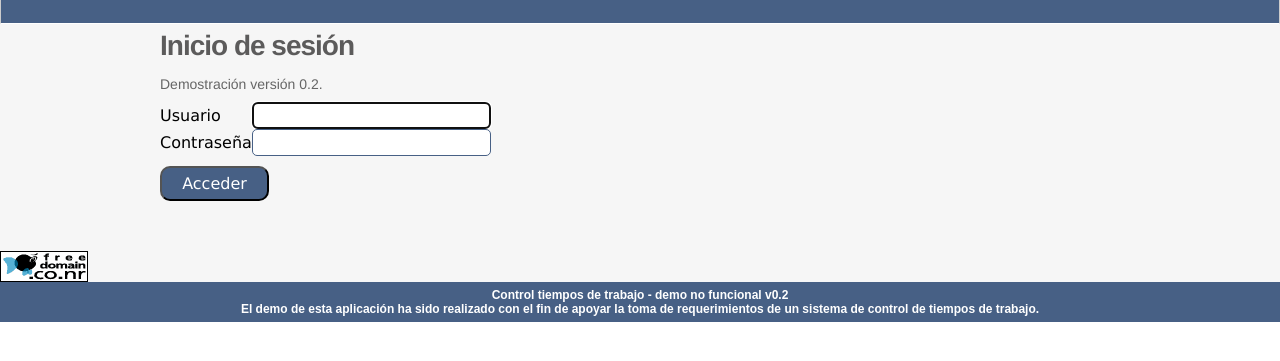
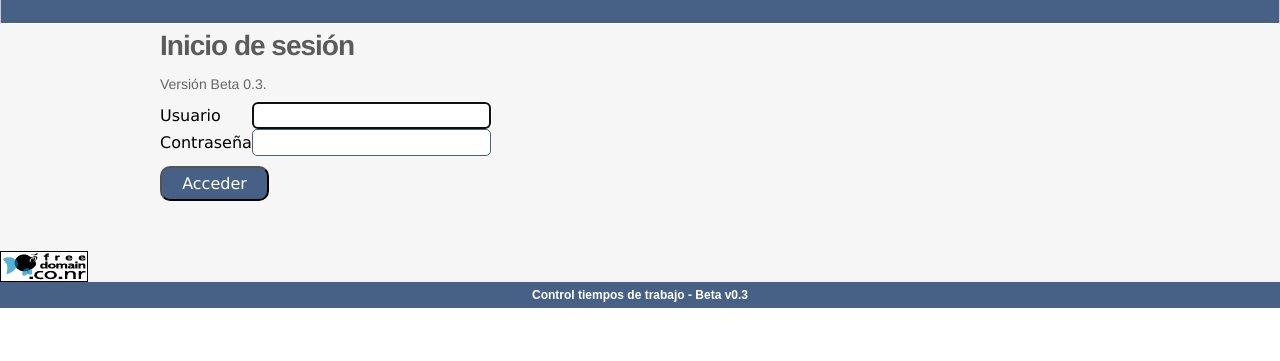
Before and after one commit to hthiers/CAService, a PHP site: template views/home.php in a window 1280 px wide. Shown: the top 361 px of the page. Run offline with PHP 8.4, Linux system fonts and the light colour scheme; the template is opened without the code that fills it, so the values that code supplies are empty.

Commit message:
Arreglos en textos y contenido.

```diff
--- a/views/home.php
+++ b/views/home.php
@@ -36,7 +36,7 @@ $(document).ready(function(){
 
             <h2 class="menuinicio">Inicio de sesión</h2>
             <p class="submenu">
-                Demostraci&oacute;n versi&oacute;n 0.2.
+                Versi&oacute;n Beta 0.3.
             </p>
 
             <div style="margin-top: 10px;">
--- a/views/templates/footer.tpl.php
+++ b/views/templates/footer.tpl.php
@@ -7,9 +7,7 @@ if($session->id_tenant != null && $session->id_user != null):
 ?>
 <div id="info">
   <p class="Estilo1">
-      Control tiempos de trabajo - demo no funcional v0.2
-      <br />
-      El demo de esta aplicaci&oacute;n ha sido realizado con el fin de apoyar la toma de requerimientos de un sistema de control de tiempos de trabajo.
+      Control tiempos de trabajo - Beta v0.3
   </p>
 </div>
 
--- a/views/templates/footer_index.tpl.php
+++ b/views/templates/footer_index.tpl.php
@@ -1,8 +1,6 @@
 <div id="info">
   <p class="Estilo1">
-      Control tiempos de trabajo - demo no funcional v0.2
-      <br />
-      El demo de esta aplicaci&oacute;n ha sido realizado con el fin de apoyar la toma de requerimientos de un sistema de control de tiempos de trabajo.
+      Control tiempos de trabajo - Beta v0.3
   </p>
 </div>
 
```
